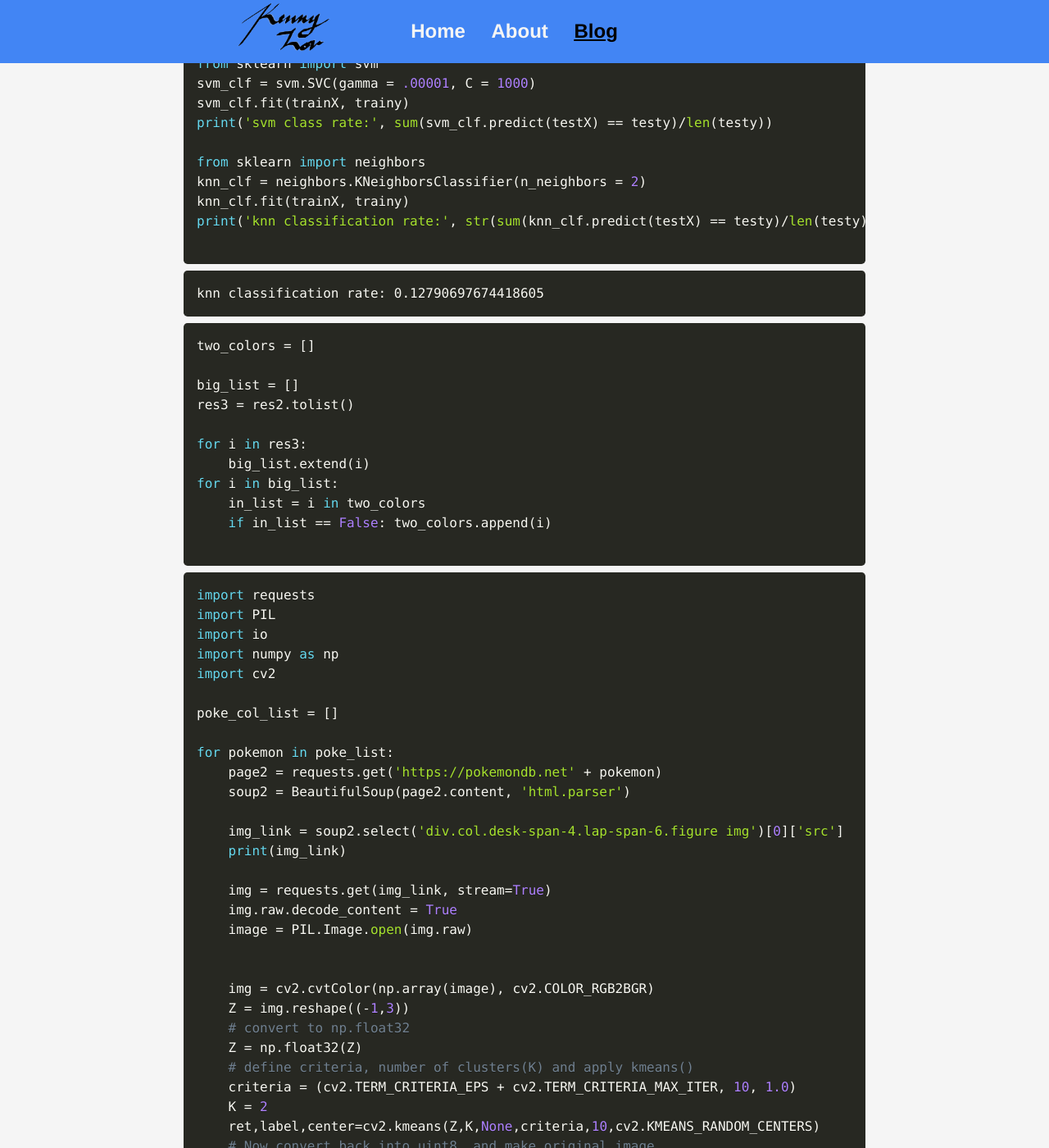
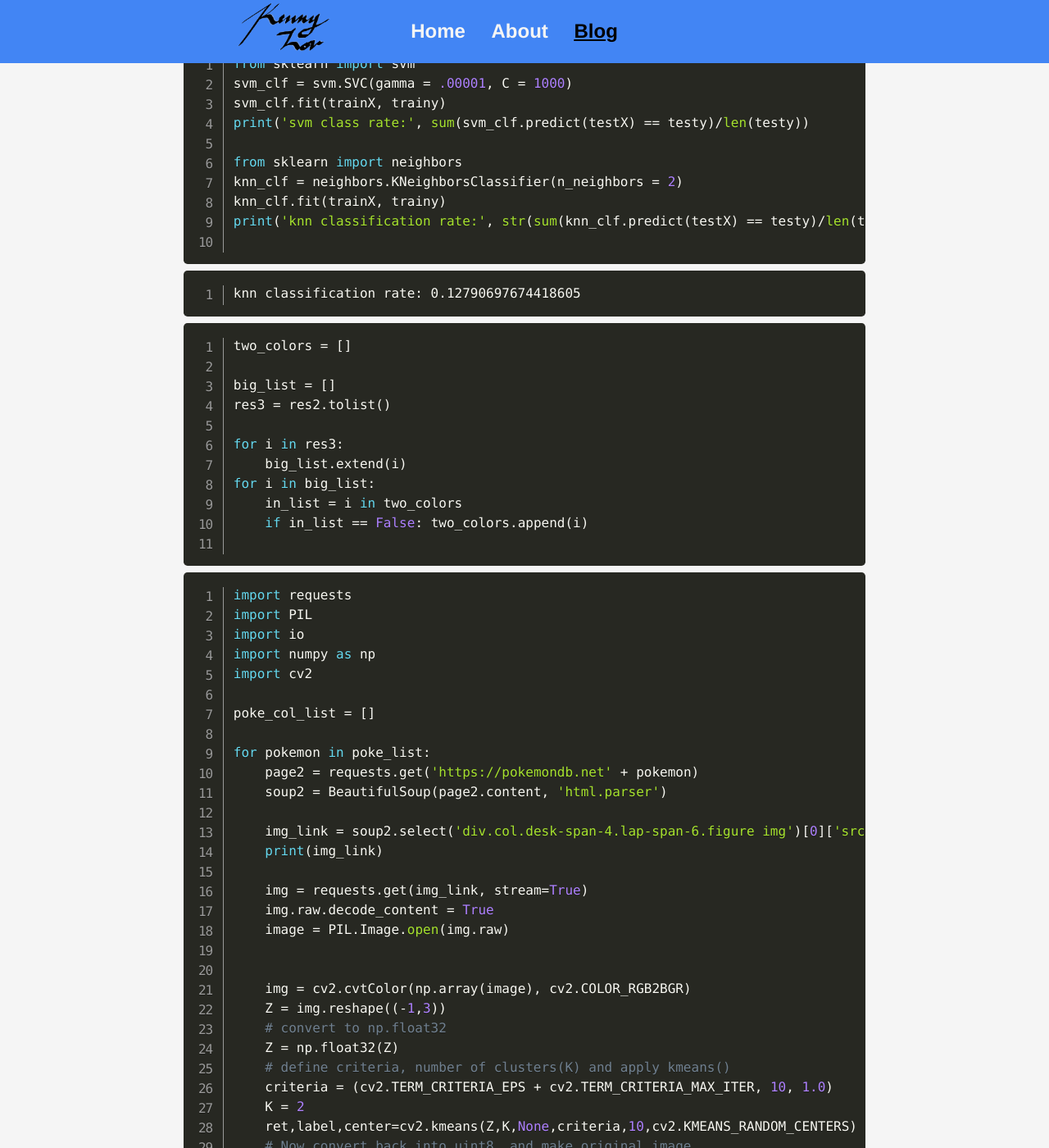
Before and after one commit to clfkenny/clfkenny.github.io, a Jekyll site: the page built from projects/pokemon_classifier/index 2.md, in a window 1280 px wide and 1400 px high, scrolled down 2674 px. Shown: the whole window at 82% size. Built offline with Jekyll 4.4.1, drawn with Linux system fonts in a browser that asks for light colours; nearby versions of some CDN libraries.

Commit message:
Update projects.html

```diff
--- a/_layouts/projects.html
+++ b/_layouts/projects.html
@@ -5,6 +5,7 @@
 			<!-- link to main stylesheet -->
 			<link rel="stylesheet" type="text/css" href="/css/projects.css">
 			<link rel="stylesheet" type="text/css" href="/css/prism.css">
+			<link rel="stylesheet" type="text/css" href="/css/prism-line-numbers.css">
 			<link rel="stylesheet" href="https://cdnjs.cloudflare.com/ajax/libs/font-awesome/4.7.0/css/font-awesome.min.css">
 			<link rel="stylesheet" href="https://fonts.googleapis.com/icon?family=Material+Icons">
 			<link rel="shortcut icon" type="image/x-icon" href="{{ "/images/favicon.ico"  | absolute_url }}">
@@ -31,5 +32,6 @@
 				</ul>
 			</footer>
 			<script src="/js/prism.js"></script>
+			<script src="/js/prism-line-numbers.js"></script>
 		</body>
 	</html>
```
